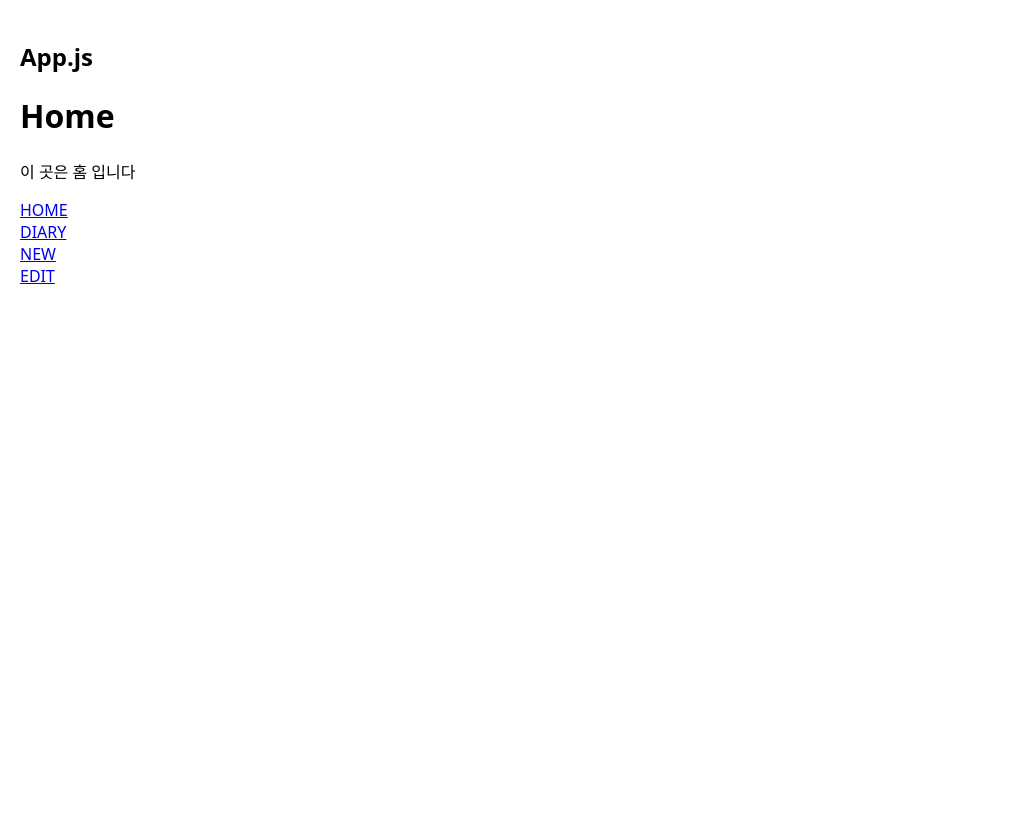
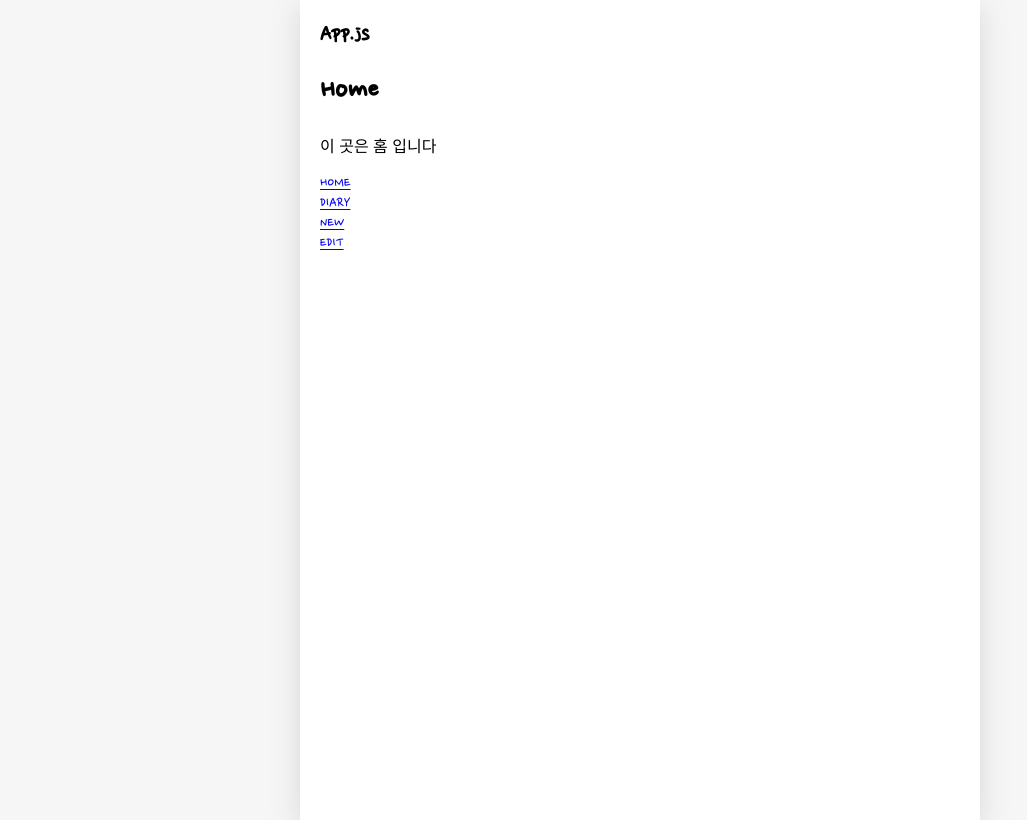
Before and after one commit to InkyDChoyee/React, a React (Create React App) app in the folder emotion_diary/: page / in a window 1280 px wide. Shown: the whole page, without its empty margins (0-1027 px from the left). Built offline with nearby package versions, Linux system fonts and the light colour scheme; a web font is replaced by a local one.

Commit message:
Feat: layout_setting

```diff
--- a/emotion_diary/src/App.css
+++ b/emotion_diary/src/App.css
@@ -1,11 +1,54 @@
 /* font를 web 요청으로 가져옴 */
 @import url('https://fonts.googleapis.com/css2?family=Dokdo&family=Nanum+Pen+Script&display=swap');
 
+/* 공통 스타일 */
+body {
+  background-color: #f6f6f6;
+  display: flex;
+  justify-content: center;
+  align-items: center;
+  font-family: 'Nanum Pen Script', cursive;
+  /* vh=viewport-height 현재 웹 스크린의 실제크기의 100%를 최소 높이로 갖겠다라는 의미 */
+  min-height: 100vh;
+  margin: 0px;
+}
+
+
+/* react의 App class 안에서만 적용되는 style
 .App {
   padding: 20px;
 
-  /* font-family속성은 제일 뒤에 있는 속성을 따른다 */
+  // font-family속성은 제일 뒤에 있는 속성을 따른다
   font-family: 'Nanum Pen Script', cursive;
-  /* 같은 라인에서는 제일 왼쪽에 있는 폰트가 적용된다 */
+  // 같은 라인에서는 제일 왼쪽에 있는 폰트가 적용된다
   font-family: 'Dokdo', system-ui;
+} */
+
+/* media query 기술 */
+/* min-width 화면이 650px 이상일 때에만 { } 안의 규칙이 적용된다 */
+/* = 반응형 웹을 작성할 수 있도록 도와주는 css 도구 */
+@media (min-width : 650px){
+  .App {
+    width: 640px;
+  }
 }
+
+/* min-width 화면이 650px 이하일 때 */
+@media (max-width: 650px) {
+  /* App class component -> 90 viewport width = 90%
+     = 지금 화면의 90%만 차지하도록 해줌 */
+  .App {
+    width: 90vw;
+  }
+}
+
+#root {
+  background-color: white;
+  box-shadow: rgba(100, 100, 111, 0.2) 0px 7px 29px 0px;
+}
+
+.App {
+  min-height: 100vh;
+  padding-left: 20px;
+  padding-right: 20px;
+}
```
